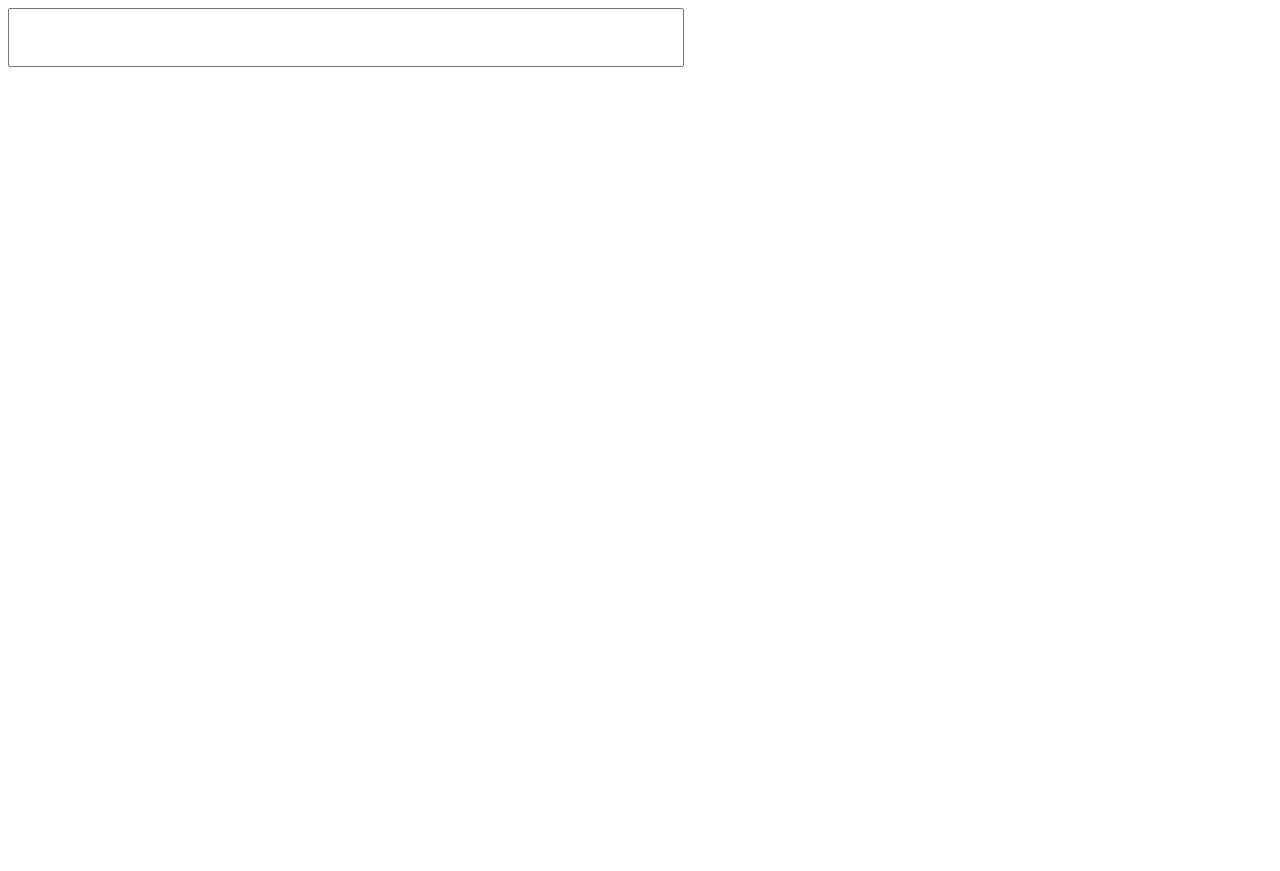
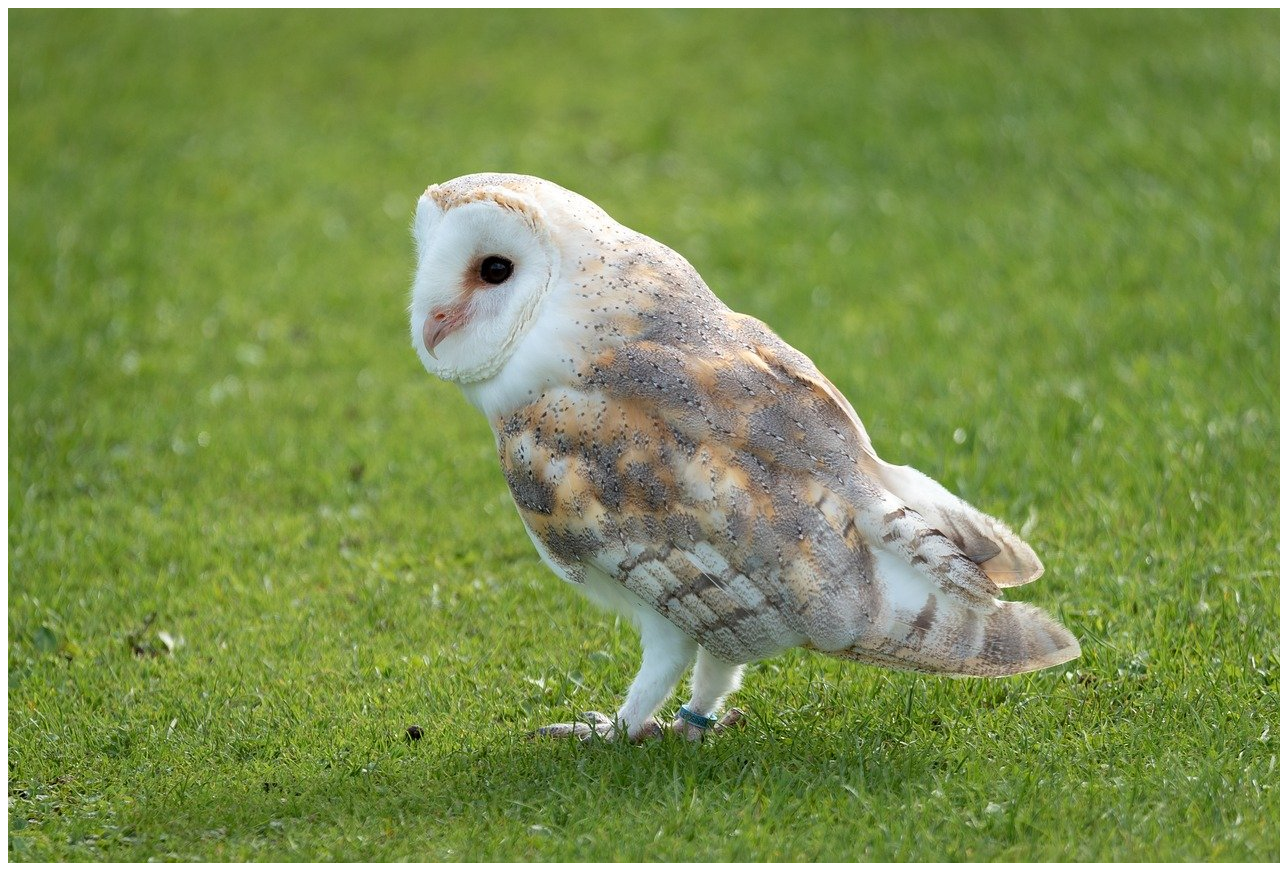
Before and after one commit to kanovrs/kanov_fpro, a plain HTML site: page index.html in a window 1280 px wide. Before the commit the page ends 800 px from the top, so only its background shows below. Drawn offline with Linux system fonts and the light colour scheme.

Commit message:
added images

```diff
--- a/index.html
+++ b/index.html
@@ -7,7 +7,6 @@
     <link rel="stylesheet" href="./style.css">
 </head>
 <body>
-        <input type="text" id="input" >
 </body>
 <script src="./index.js"></script>
 
--- a/index.js
+++ b/index.js
@@ -1,14 +1,8 @@
-let input = document.querySelector('#input');
-let elementGhost = document.createElement('div');
+let imageName = ['1.jpg', '2.jpg', '3.jpg', '4.jpg', '5.jpg', '6.jpg', '7.jpg', '8.jpg', '9.jpg'];
+let randomImage = Math.floor(Math.random() * imageName.length);
+let randomImageName = imageName[randomImage];
 
-elementGhost.style.border = 'thick double #32a1ce';
-elementGhost.style.padding = '20px';
-elementGhost.textContent = 'Div-ghost';
+let image = new Image();
+image.src = 'images/' + randomImageName;
 
-input.addEventListener('focus', function() {
-    document.body.append(elementGhost);
-});
-
-input.addEventListener('blur', function () {
-    elementGhost.remove();
-});
+document.body.appendChild(image);
```
Also changed, not shown: images/1.jpg (added), images/2.jpg (added), images/3.jpg (added), images/4.jpg (added), images/5.jpg (added), images/6.jpg (added), images/7.jpg (added), images/8.jpg (added), images/9.jpg (added).
